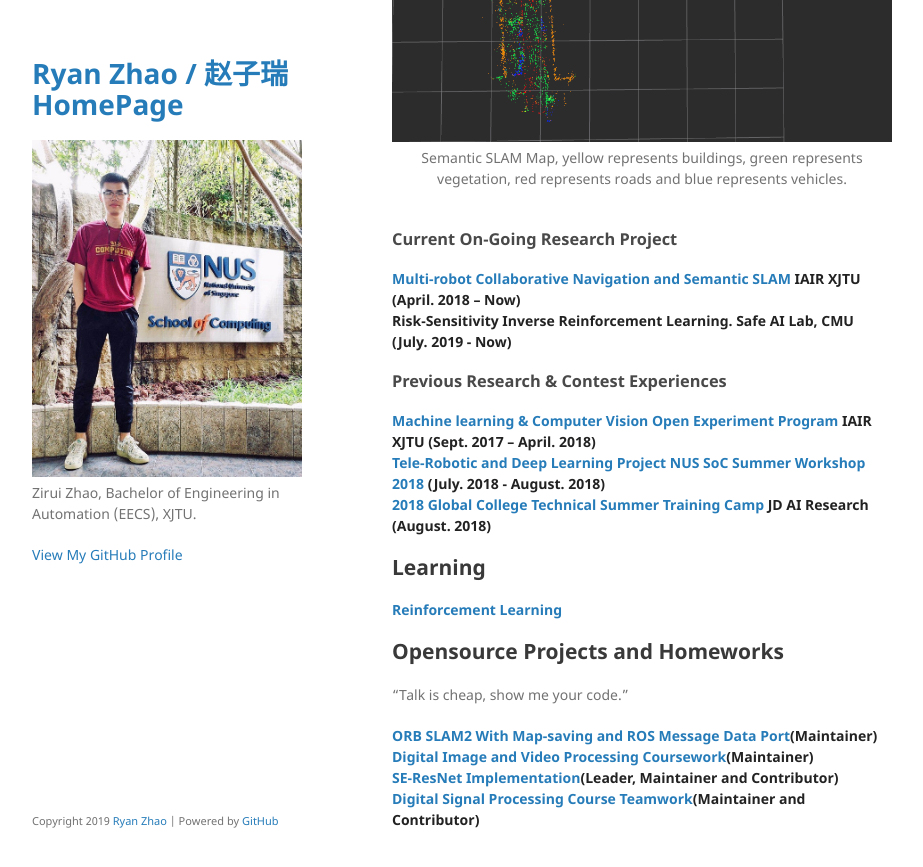
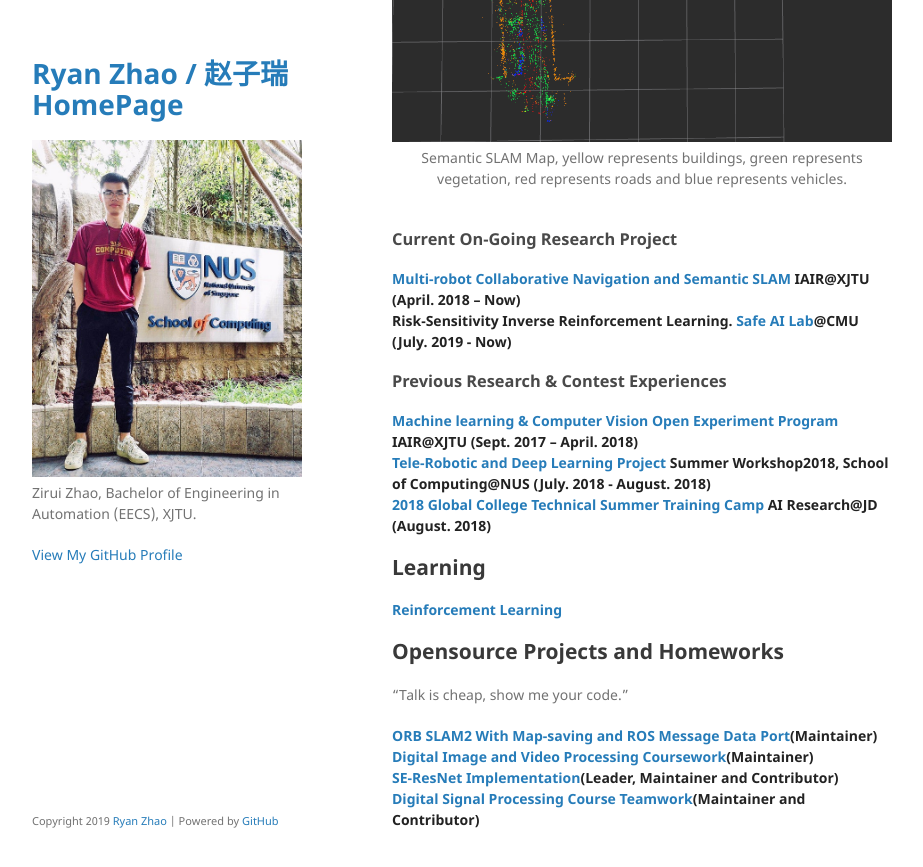
Before and after one commit to 1989Ryan/1989Ryan.github.io, a Jekyll site: the page built from index.md, in a window 1280 px wide and 900 px high, scrolled down 1610 px. Shown: the top 867 px of the window, without its empty margins (178-1101 px from the left). Built offline with Jekyll 4.4.1, drawn with Linux system fonts in a browser that asks for light colours; our own code applies the rules of GitHub Pages for plain Markdown files.

Commit message:
Update index.md

```diff
--- a/index.md
+++ b/index.md
@@ -38,14 +38,14 @@ I have several experiences in robotic SLAM, Machine Learning and Computer Vision
 ### Current On-Going Research Project
 
 **[Multi-robot Collaborative Navigation and Semantic SLAM](./r1.html)
- IAIR XJTU (April. 2018 – Now)**<br/>
-**Risk-Sensitivity Inverse Reinforcement Learning. Safe AI Lab, CMU (July. 2019 - Now)**
+ IAIR@XJTU (April. 2018 – Now)**<br/>
+**Risk-Sensitivity Inverse Reinforcement Learning. [Safe AI Lab](http://www.andrew.cmu.edu/user/dingzhao/index.html)@CMU (July. 2019 - Now)**
 
 ### Previous Research & Contest Experiences
 
-**[Machine learning & Computer Vision Open Experiment Program](./r2.html) IAIR XJTU (Sept. 2017 – April. 2018)**<br/>
-**[Tele-Robotic and Deep Learning Project NUS SoC Summer Workshop 2018](./r3.html) (July. 2018 - August. 2018)**<br/>
-**[2018 Global College Technical Summer Training Camp](./r4.html) JD AI Research (August. 2018)**<br/>
+**[Machine learning & Computer Vision Open Experiment Program](./r2.html) IAIR@XJTU (Sept. 2017 – April. 2018)**<br/>
+**[Tele-Robotic and Deep Learning Project](./r3.html) Summer Workshop2018, School of Computing@NUS (July. 2018 - August. 2018)**<br/>
+**[2018 Global College Technical Summer Training Camp](./r4.html) AI Research@JD (August. 2018)**<br/>
 
 ## Learning
 
```
